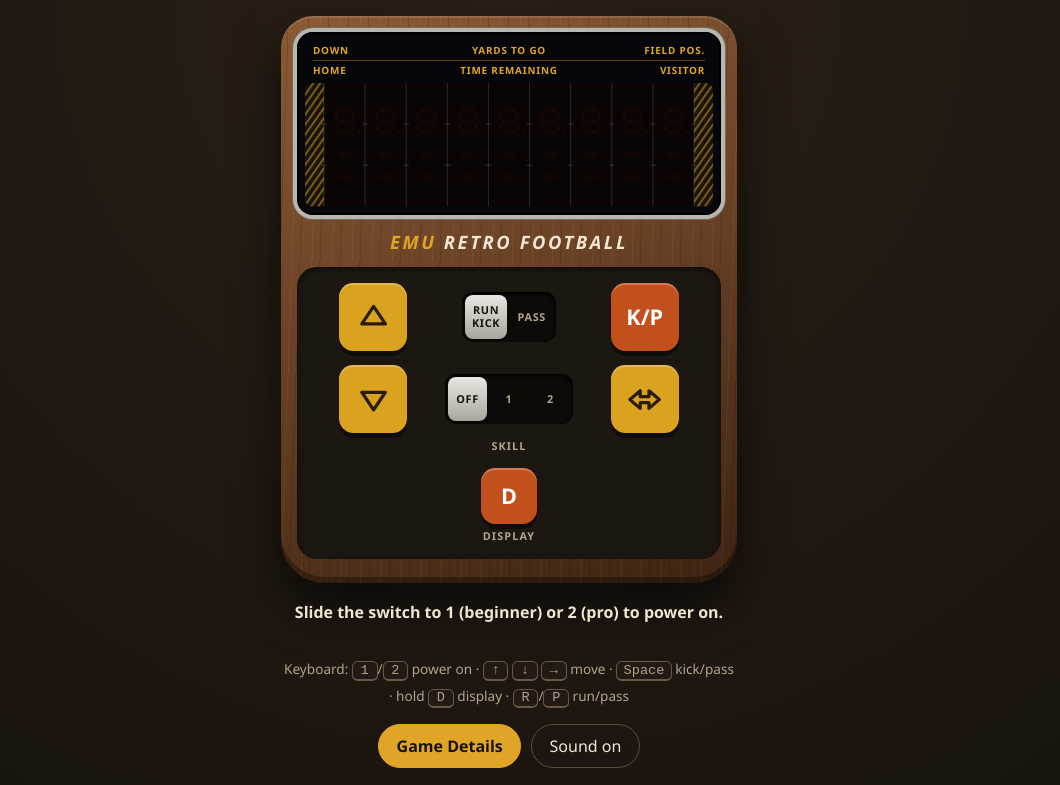
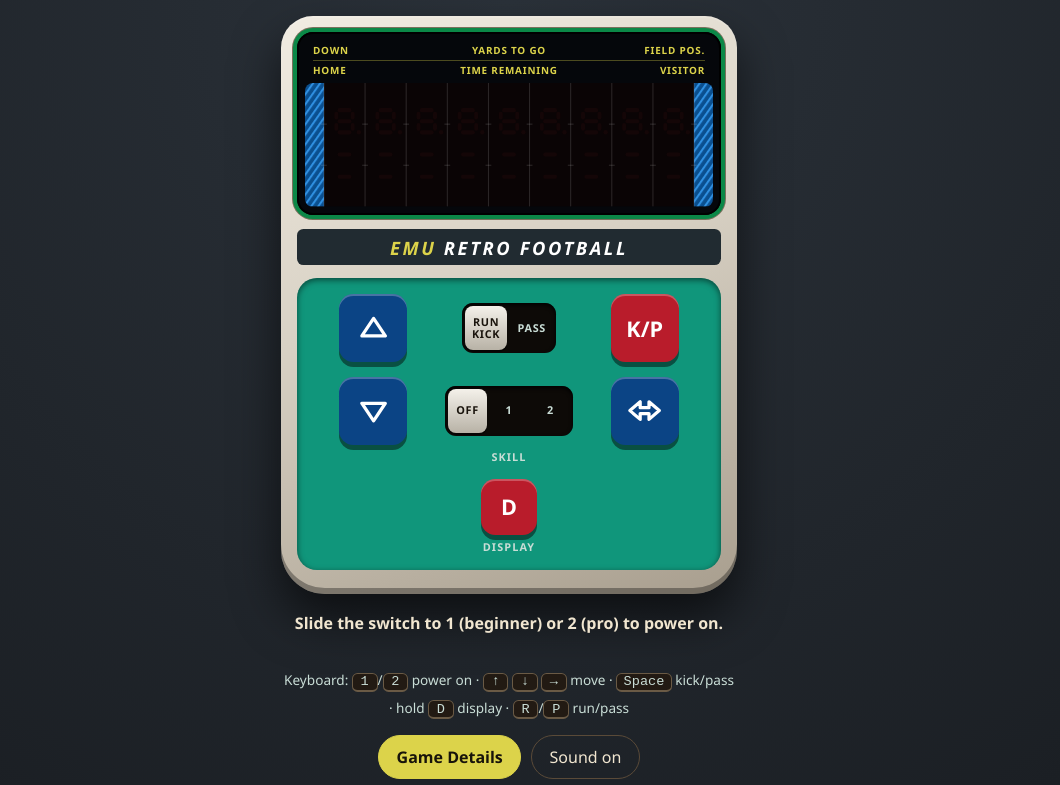
Before and after one commit to rbndchsn/electronic_quarterback, a website with bundled scripts: page index.html in a window 1280 px wide. Shown: the top 785 px of the page, without its empty margins (131-1191 px from the left). Built offline with nearby package versions, Linux system fonts and the light colour scheme.

Commit message:
Recolour to match the original Coleco handheld
Cream shell, green key panel, blue move keys, red K/P and D keys,
blue end zones, green screen rim and a navy logo plate, with colours
sampled from a photo of the original device. Wood grain removed.

Co-Authored-By: Claude Opus 5.5 <noreply@anthropic.com>
Claude-Session: https://claude.ai/code/session_019zCBz6JvQsGHRvteKFqgvL

```diff
--- a/style.css
+++ b/style.css
@@ -1,13 +1,13 @@
 :root {
-  --page: #14100c;
-  --body: #6b4226;
-  --body-edge: #3d2412;
-  --panel: #1d1712;
+  --page: #16191d;
+  --body: #d8d1c4;
+  --body-edge: #a89e8e;
+  --panel: #10967b;
   --ink: #f1e6d0;
-  --muted: #b3a48a;
-  --accent: #e0a526;
-  --move: #d9a31f;
-  --action: #c2501c;
+  --muted: #c9ddd6;
+  --accent: #dcd34a;
+  --move: #0b4485;
+  --action: #b91c2b;
   --led: #ff3b30;
   color-scheme: dark;
 }
@@ -17,7 +17,7 @@
 body {
   margin: 0;
   min-height: 100dvh;
-  background: radial-gradient(circle at 50% 0, #2a1f15, var(--page) 60%);
+  background: radial-gradient(circle at 50% 0, #2b323a, var(--page) 60%);
   color: var(--ink);
   font-family: ui-rounded, "Avenir Next", "Segoe UI", system-ui, sans-serif;
   -webkit-tap-highlight-color: transparent;
@@ -33,8 +33,7 @@ main {
 
 .device {
   background:
-    repeating-linear-gradient(92deg, #0000 0 7px, #00000022 7px 8px, #0000 8px 19px, #ffffff0d 19px 20px),
-    linear-gradient(160deg, #8a5a34, var(--body) 45%, var(--body-edge));
+    linear-gradient(160deg, #f1ece2, var(--body) 45%, var(--body-edge));
   border-radius: 2rem 2rem 2.75rem 2.75rem;
   padding: 1rem 1rem 1.5rem;
   box-shadow: 0 1.5rem 3rem #0009, inset 0 2px 0 #ffffff1f, inset 0 -6px 0 #0005;
@@ -47,7 +46,7 @@ main {
   background: #05070b;
   border-radius: 1rem;
   padding: 0.5rem;
-  box-shadow: inset 0 0 0 2px #000, 0 0 0 4px #b9b6ae, 0 0 0 5px #6f6c66;
+  box-shadow: inset 0 0 0 2px #000, 0 0 0 4px #0b8847, 0 0 0 5px #7a715d;
 }
 
 .legend {
@@ -64,7 +63,7 @@ main {
 }
 .legend span:nth-child(3n + 2) { text-align: center; padding-inline: 0.5rem; }
 .legend span:nth-child(3n) { text-align: right; }
-.legend span:nth-child(-n + 3) { border-bottom: 1px solid #ffb02055; padding-bottom: 0.15rem; }
+.legend span:nth-child(-n + 3) { border-bottom: 1px solid #dcd34a55; padding-bottom: 0.15rem; }
 
 #display {
   display: block;
@@ -73,8 +72,8 @@ main {
   border-radius: 0.5rem;
 }
 .glass { fill: #0a0405; }
-.endzone-bg { fill: #17120c; }
-.endzone-stripe { fill: #7a5a14; }
+.endzone-bg { fill: #0a4f8f; }
+.endzone-stripe { fill: #2f8fe0; }
 .yardline { stroke: #ffffff2e; stroke-width: 2; }
 
 .seg { fill: #ff3b300a; }
@@ -90,7 +89,10 @@ main {
   font-weight: 900;
   letter-spacing: 0.14em;
   text-transform: uppercase;
-  color: var(--ink);
+  color: #ffffff;
+  background: #212b31;
+  border-radius: 0.4rem;
+  padding: 0.35rem 0.5rem;
 }
 .brand span { color: var(--accent); }
 
@@ -123,8 +125,8 @@ main {
   touch-action: none;
 }
 .key svg { width: 2.2rem; height: 2.2rem; fill: none; stroke: #fff; stroke-width: 2.2; stroke-linejoin: round; }
-.key-move { background: var(--move); color: #2a1c08; }
-.key-move svg { stroke: #2a1c08; }
+.key-move { background: var(--move); color: #ffffff; }
+.key-move svg { stroke: #ffffff; }
 .key-action { background: var(--action); }
 .key:active, .key.pressed { transform: translateY(4px); box-shadow: 0 1px 0 #0007, inset 0 2px 0 #ffffff40; }
 .key-d { grid-column: 2; width: 3.5rem; height: 3.5rem; }
@@ -164,7 +166,7 @@ main {
   cursor: pointer;
 }
 .switch button[aria-checked="true"] {
-  background: linear-gradient(#e9e7e1, #a9a69e);
+  background: linear-gradient(#f4f1ea, #b8b2a6);
   color: #1a140d;
   box-shadow: 0 2px 0 #0008;
 }
@@ -175,7 +177,7 @@ main {
 
 .start-hint { text-align: center; color: var(--ink); font-weight: 600; min-height: 3em; margin: 1.1rem 0 0.4rem; }
 .key.nudge { animation: nudge 0.9s ease-in-out infinite; }
-@keyframes nudge { 50% { box-shadow: 0 5px 0 #0007, inset 0 2px 0 #ffffff40, 0 0 0 5px #ffb020; } }
+@keyframes nudge { 50% { box-shadow: 0 5px 0 #0007, inset 0 2px 0 #ffffff40, 0 0 0 5px var(--accent); } }
 .start-hint strong { color: var(--ink); }
 
 .key-hint { text-align: center; color: var(--muted); font-size: 0.85rem; line-height: 2; margin: 0 0 0.9rem; }
@@ -239,7 +241,7 @@ kbd {
 
 @media (prefers-reduced-motion: reduce) {
   .key { transition: none; }
-  .key.nudge { animation: none; box-shadow: 0 5px 0 #0007, inset 0 2px 0 #ffffff40, 0 0 0 4px #ffb020; }
+  .key.nudge { animation: none; box-shadow: 0 5px 0 #0007, inset 0 2px 0 #ffffff40, 0 0 0 4px var(--accent); }
 }
 
 /* ---------- details page ---------- */
```
